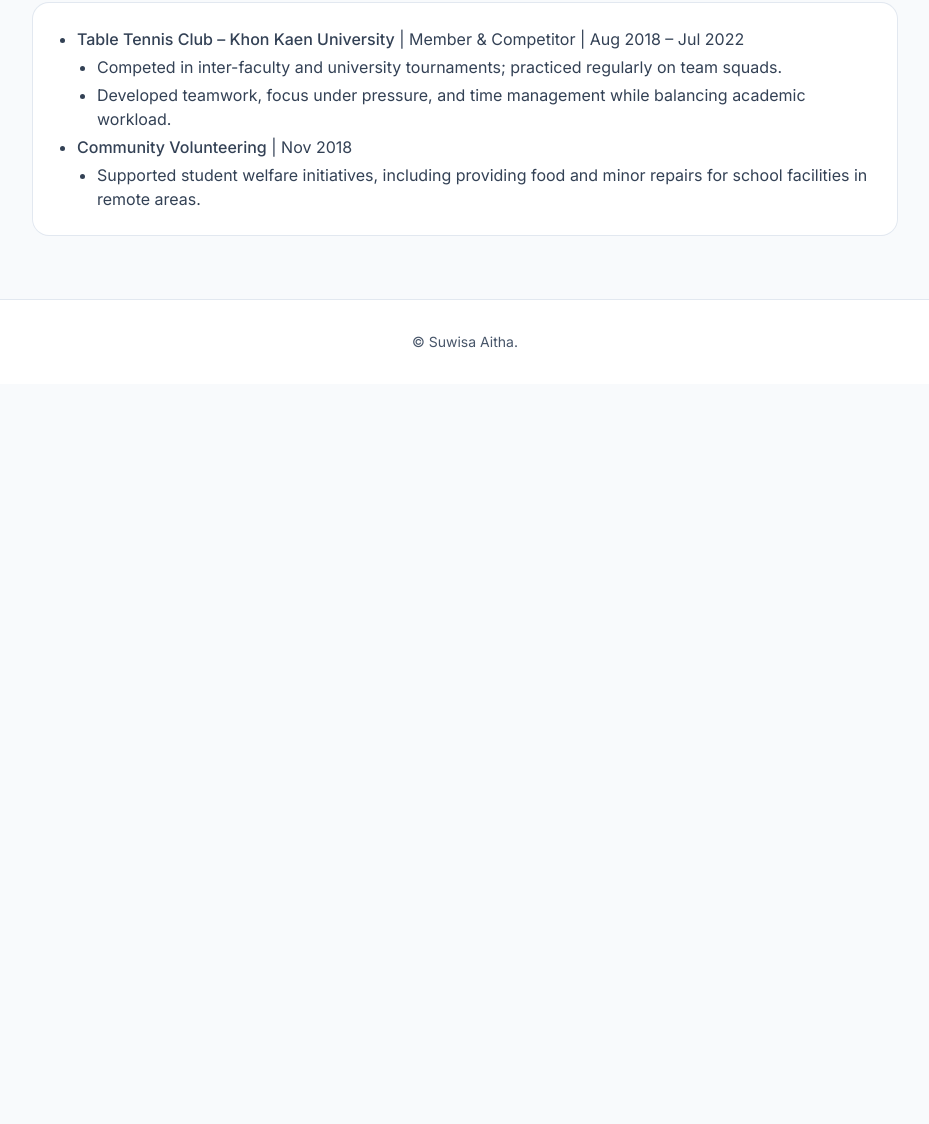
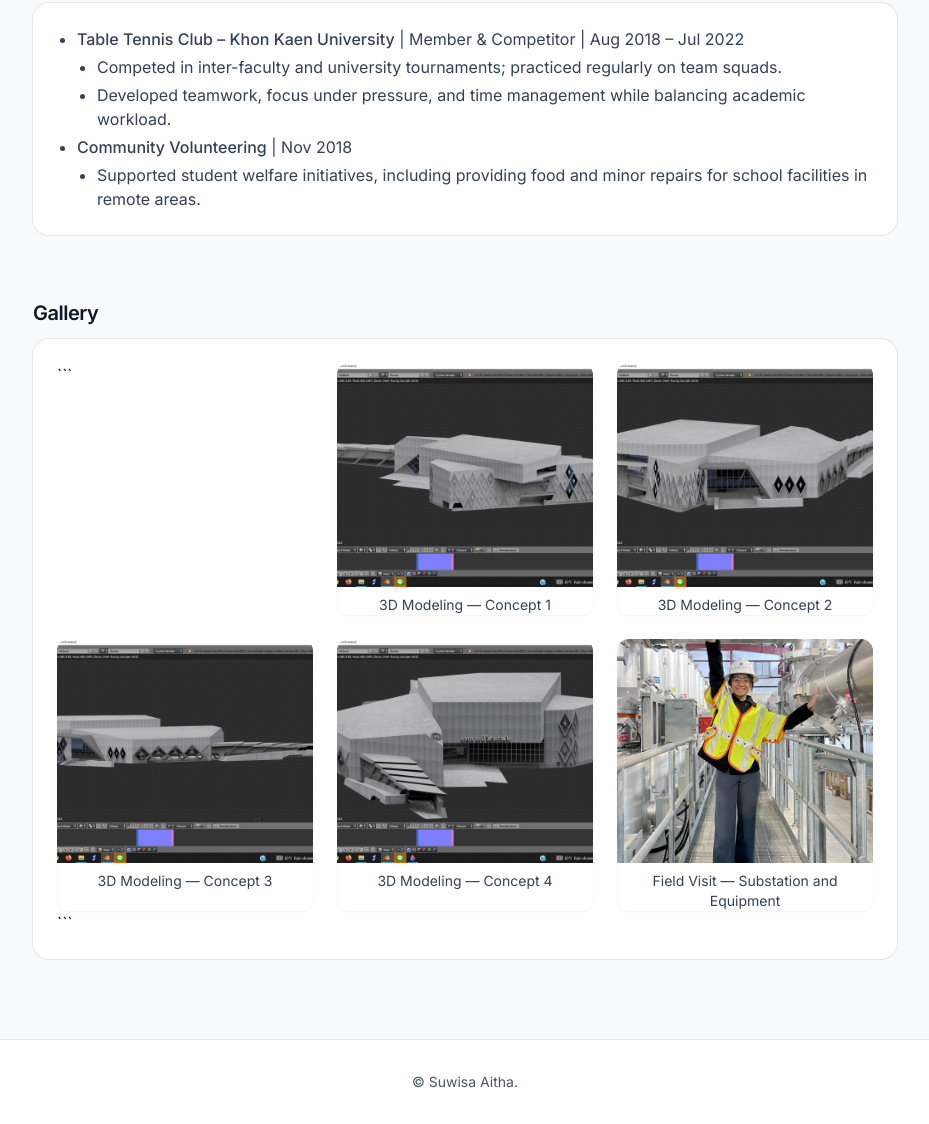
Before and after one commit to SuwisaA/index.html, a plain HTML site: page index.html in a window 1280 px wide. Shown: the part 2726-3850 px from the top of the page, without its empty margins (175-1104 px from the left). Before the commit the page ends 3110 px from the top, so only its background shows below. Drawn offline with nearby package versions, Linux system fonts and the light colour scheme.

Commit message:
Update index.html

````diff
--- a/index.html
+++ b/index.html
@@ -232,7 +232,46 @@
     </ul>
   </div>
 </section>
+<!-- Gallery Section -->
 
+<section id="gallery" class="mb-20">
+  <h2 class="text-xl font-semibold tracking-tight mb-3">Gallery</h2>
+  <div class="rounded-2xl bg-white ring-1 ring-slate-200 p-6">
+    <div class="grid grid-cols-1 sm:grid-cols-2 lg:grid-cols-3 gap-6">
+
+```
+  <!-- 3D Modeling Projects -->
+  <figure class="group overflow-hidden rounded-xl shadow-sm">
+    <img loading="lazy" src="images/50thkku1.png" alt="3D Modeling concept 1" class="w-full h-56 object-cover transition duration-300 group-hover:scale-105" />
+    <figcaption class="text-sm text-slate-700 mt-2 text-center">3D Modeling — Concept 1</figcaption>
+  </figure>
+
+  <figure class="group overflow-hidden rounded-xl shadow-sm">
+    <img loading="lazy" src="images/50thkku2.png" alt="3D Modeling concept 2" class="w-full h-56 object-cover transition duration-300 group-hover:scale-105" />
+    <figcaption class="text-sm text-slate-700 mt-2 text-center">3D Modeling — Concept 2</figcaption>
+  </figure>
+
+  <figure class="group overflow-hidden rounded-xl shadow-sm">
+    <img loading="lazy" src="images/50thkku3.png" alt="3D Modeling concept 3" class="w-full h-56 object-cover transition duration-300 group-hover:scale-105" />
+    <figcaption class="text-sm text-slate-700 mt-2 text-center">3D Modeling — Concept 3</figcaption>
+  </figure>
+
+  <figure class="group overflow-hidden rounded-xl shadow-sm">
+    <img loading="lazy" src="images/50thkku4.png" alt="3D Modeling concept 4" class="w-full h-56 object-cover transition duration-300 group-hover:scale-105" />
+    <figcaption class="text-sm text-slate-700 mt-2 text-center">3D Modeling — Concept 4</figcaption>
+  </figure>
+
+  <!-- Field Visit -->
+  <figure class="group overflow-hidden rounded-xl shadow-sm">
+    <img loading="lazy" src="images/f83ebd1b-e511-4b18-bbca-7a0e87603386.jpeg" alt="Field visit — substation & equipment" class="w-full h-56 object-cover transition duration-300 group-hover:scale-105" />
+    <figcaption class="text-sm text-slate-700 mt-2 text-center">Field Visit — Substation and Equipment</figcaption>
+  </figure>
+
+</div>
+```
+
+  </div>
+</section>
   </main>
 
   <footer class="border-t border-slate-200 bg-white">
````
